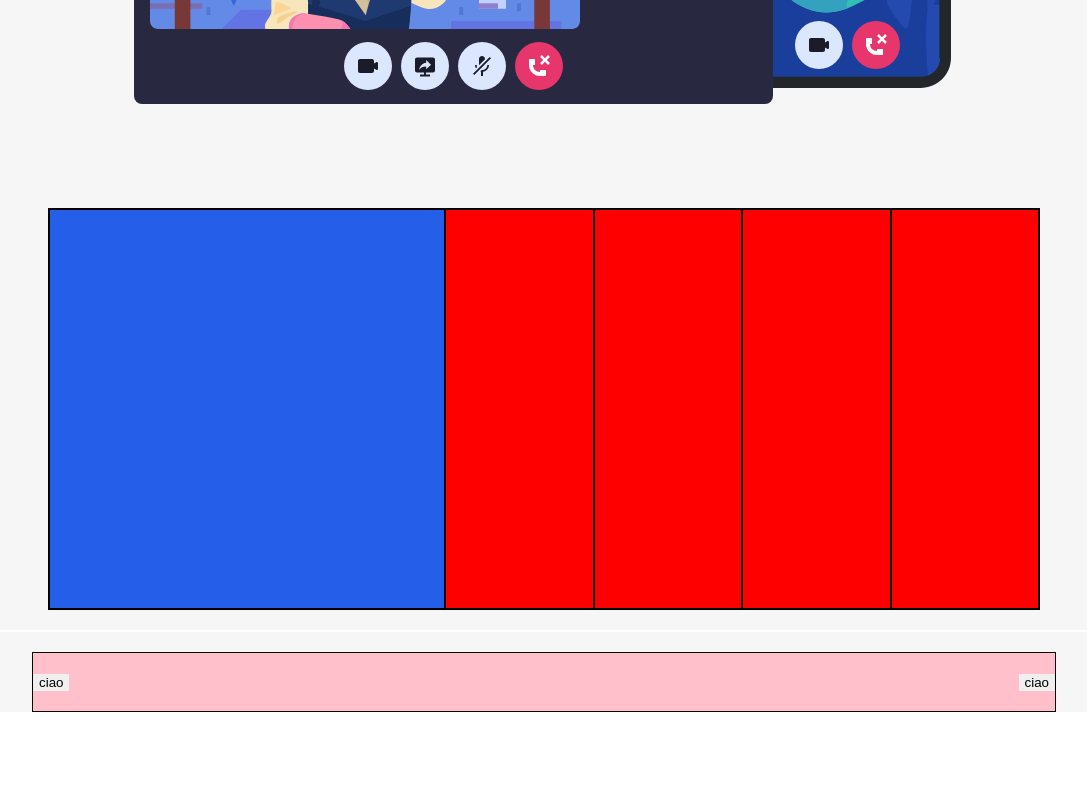
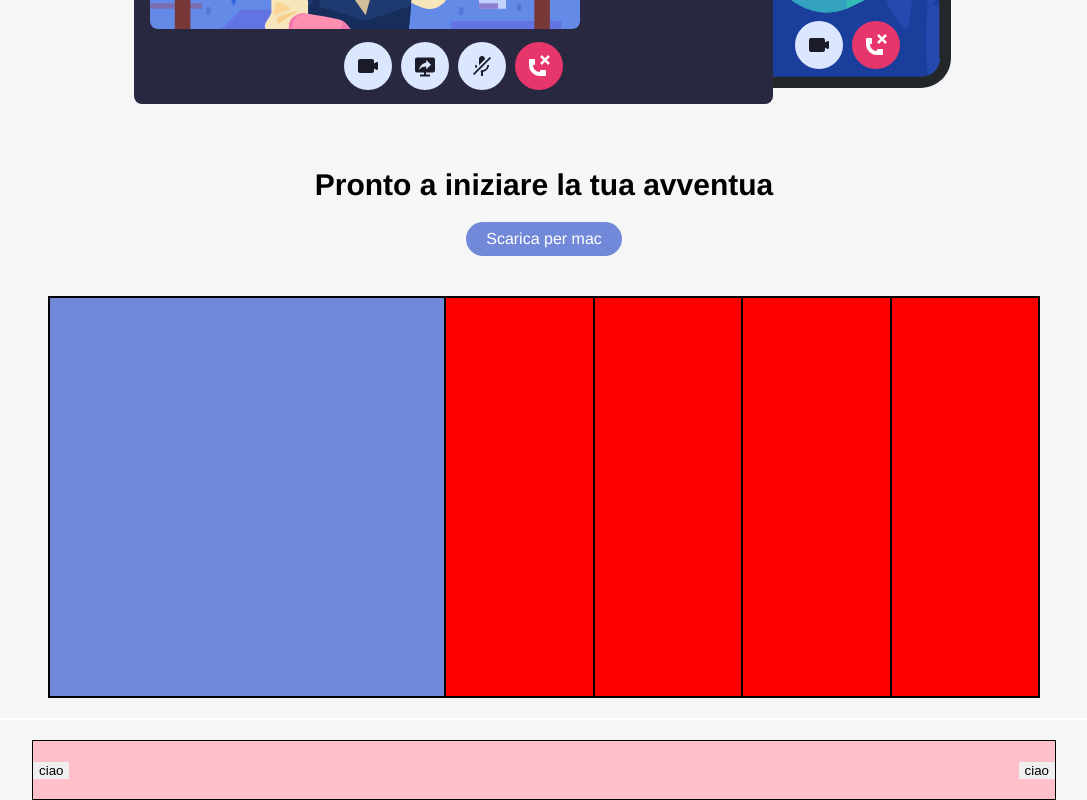
Before and after one commit to FrancescoTullio/htmlcss-discord, a plain HTML site: page index.html in a window 1280 px wide. Shown: the part 2347-3147 px from the top of the page, without its empty margins (96-1183 px from the left). Before the commit the page ends 3059 px from the top, so only its background shows below. Drawn offline with Linux system fonts and the light colour scheme; files whose address does not match are found by name.

Commit message:
feat: main end

```diff
--- a/css/style.css
+++ b/css/style.css
@@ -63,7 +63,7 @@
   }
 
   .background-blu{
-      background-color: #255EE9;
+      background-color: #7289da;
   }
 
   .background-grey{
@@ -139,6 +139,10 @@
     color: black;
   }
 
+  .testobianco{
+    color: white;
+  }
+
   .centratura{
     text-align: center;
   }
--- a/index.html
+++ b/index.html
@@ -121,6 +121,10 @@
                     Vide e audio a bassa latenza ti faranno sentire come se foste tutti nella stessa stanza. Fai ciao in video, guarda gli amici giocare in streaming, o riunitevi in una sessione di disegno con la condivisione schermo.
                     <img src="./img/item4-big.svg" alt="">
                 </p>
+                <h2 class="centratura font-size testonero">Pronto a iniziare la tua avventua</h2>
+            <div class="row justify-content-center">
+                <a class="bottoni background-blu testobianco" href="">Scarica per mac</a>
+            </div>
             </div>
         </section>
         <!--/parargaf-->
```
